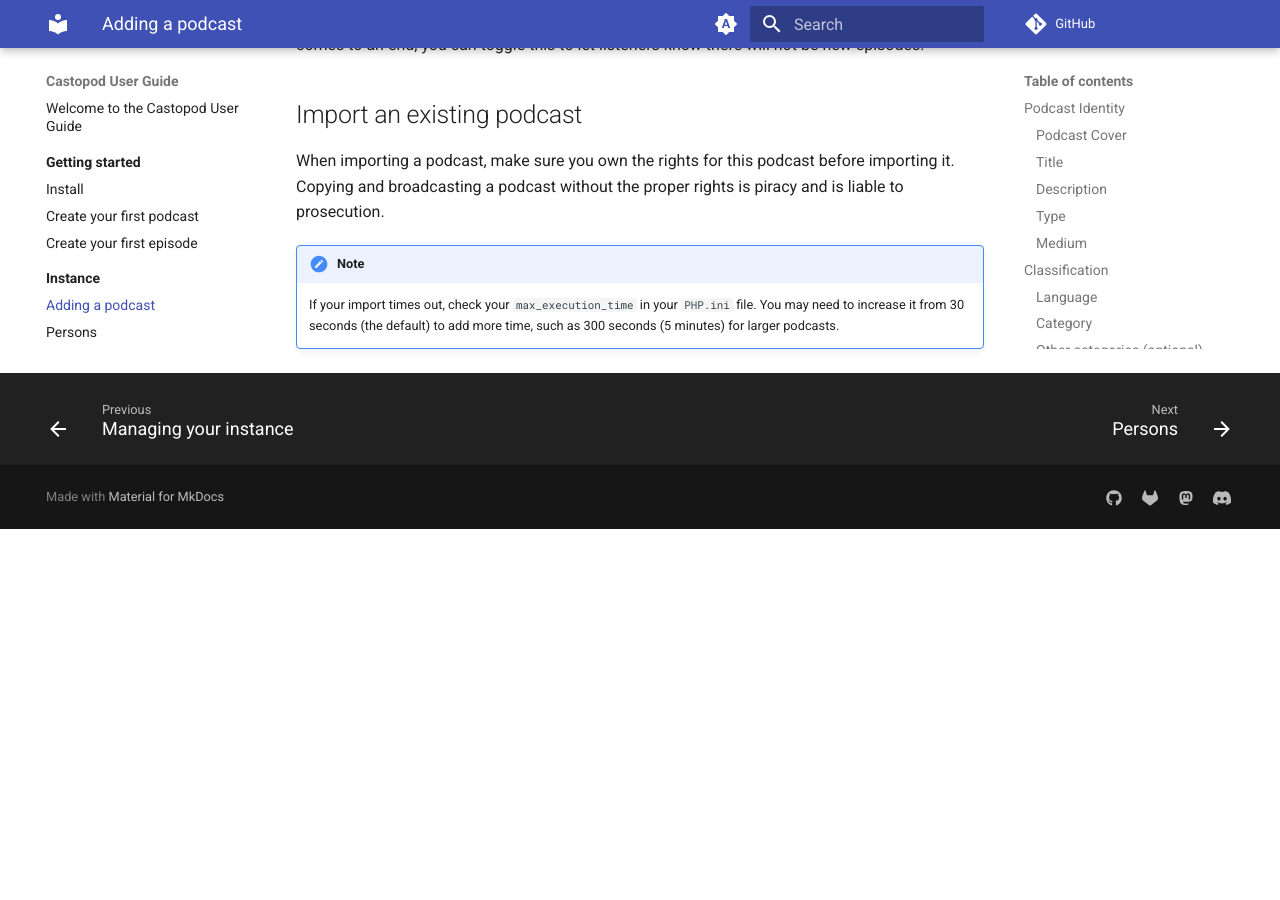
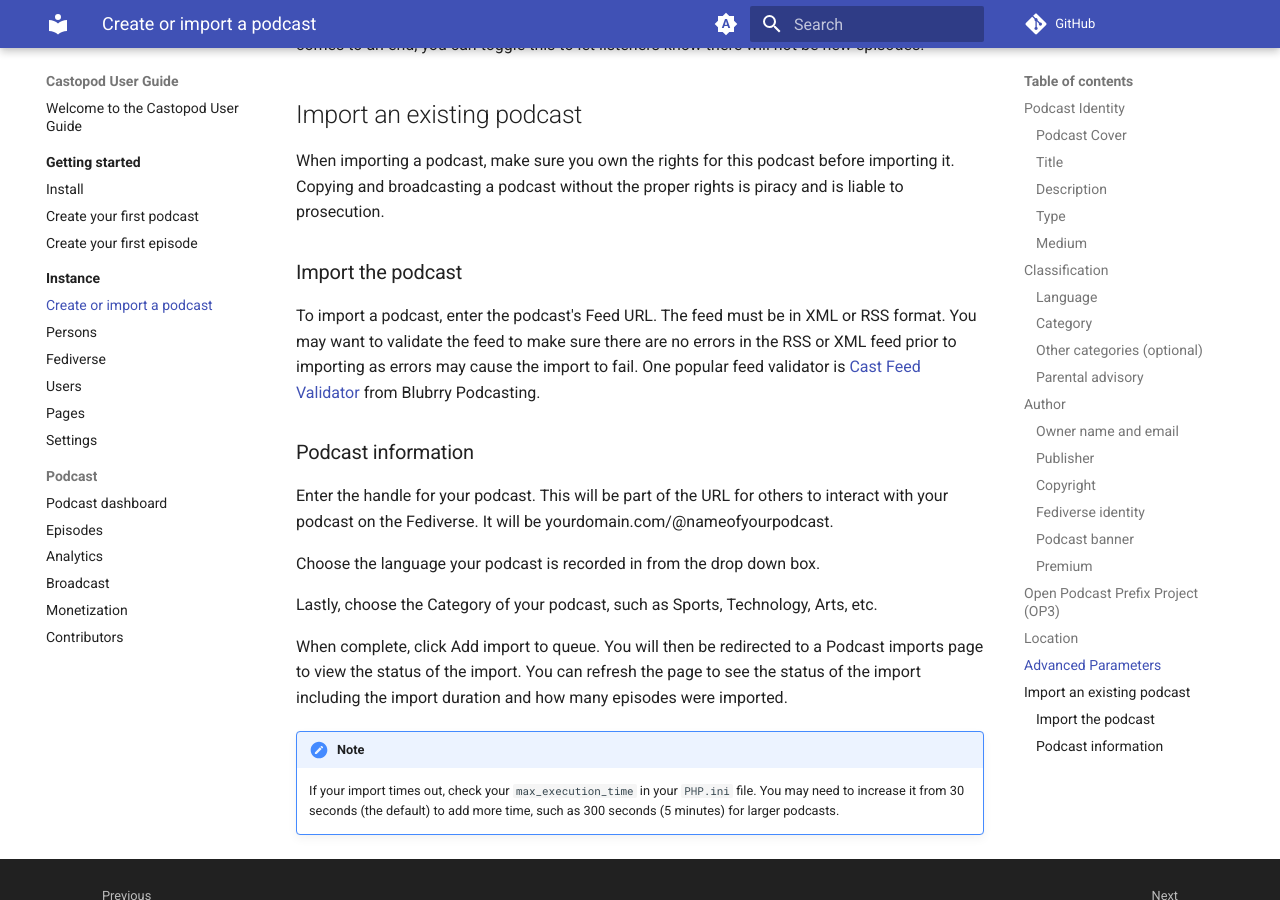
Before and after one commit to prcutler/castopod-user-guide, an MkDocs documentation site: the page built from docs/instance/add-podcast.md, in a window 1280 px wide and 900 px high, scrolled down 3126 px. Built offline with MkDocs 1.6.1 and Material for MkDocs 9.7.7, drawn with Linux system fonts in a browser that asks for light colours; comment, search, counter and statistics services are not loaded; before the commit the page ends 3655 px from its top, so only the background shows below that; some of the changed text lies outside the part shown.

Commit message:
Add add-podcast.md content to user guide

```diff
--- a/docs/instance/add-podcast.md
+++ b/docs/instance/add-podcast.md
@@ -1,4 +1,4 @@
-# Adding a podcast
+# Create or import a podcast
 
 You can create a new podcast or import an existing podcast into Castopod in the Podcasts section.
 
@@ -112,6 +112,26 @@
 When importing a podcast, make sure you own the rights for this podcast before importing it.
 Copying and broadcasting a podcast without the proper rights is piracy and is liable to prosecution.
 
+### Import the podcast
+
+To import a podcast, enter the podcast's Feed URL.  The feed must be in XML or RSS format.  You may want to validate
+the feed to make sure there are no errors in the RSS or XML feed prior to importing as errors may cause the import
+to fail.  One popular feed validator is [Cast Feed Validator](https://www.castfeedvalidator.com) from
+Blubrry Podcasting.
+
+### Podcast information
+
+Enter the handle for your podcast.  This will be part of the URL for others to interact with your podcast on the
+Fediverse.  It will be yourdomain.com/@nameofyourpodcast.
+
+Choose the language your podcast is recorded in from the drop down box.
+
+Lastly, choose the Category of your podcast, such as Sports, Technology, Arts, etc.
+
+When complete, click Add import to queue.  You will then be redirected to a Podcast imports page to view the status
+of the import.  You can refresh the page to see the status of the import including the import duration and how many
+episodes were imported.
+
 !!! note
     If your import times out, check your `max_execution_time` in your `PHP.ini` file.  You may need to increase it
     from 30 seconds (the default) to add more time, such as 300 seconds (5 minutes) for larger podcasts.
```
